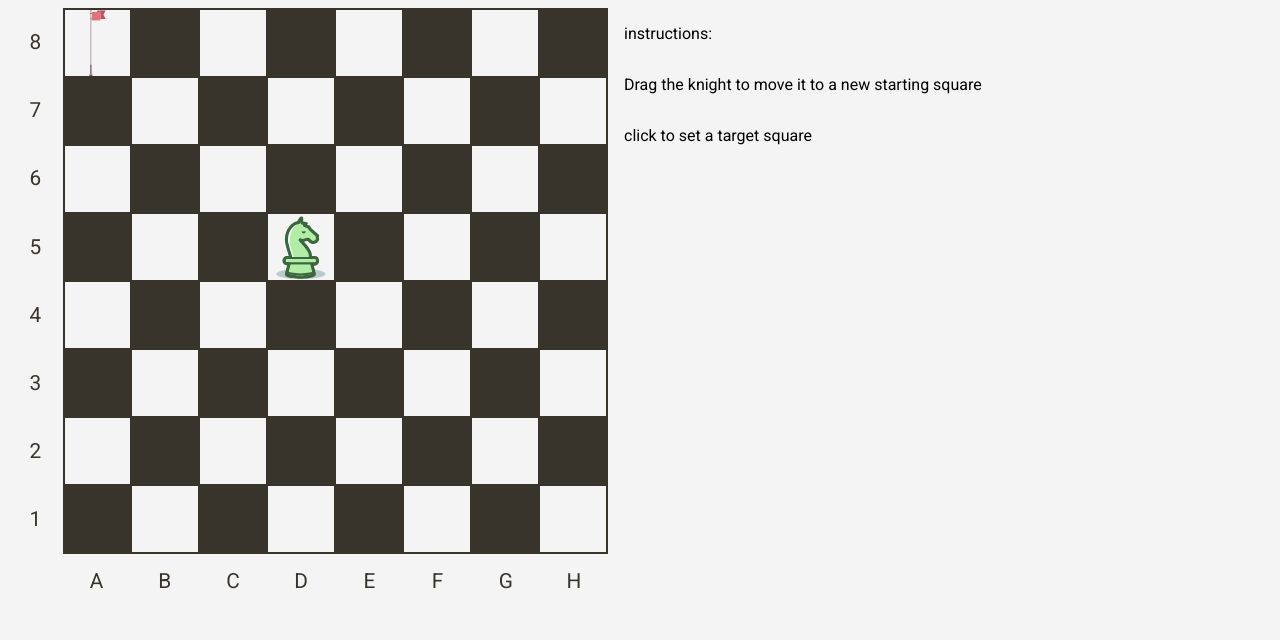
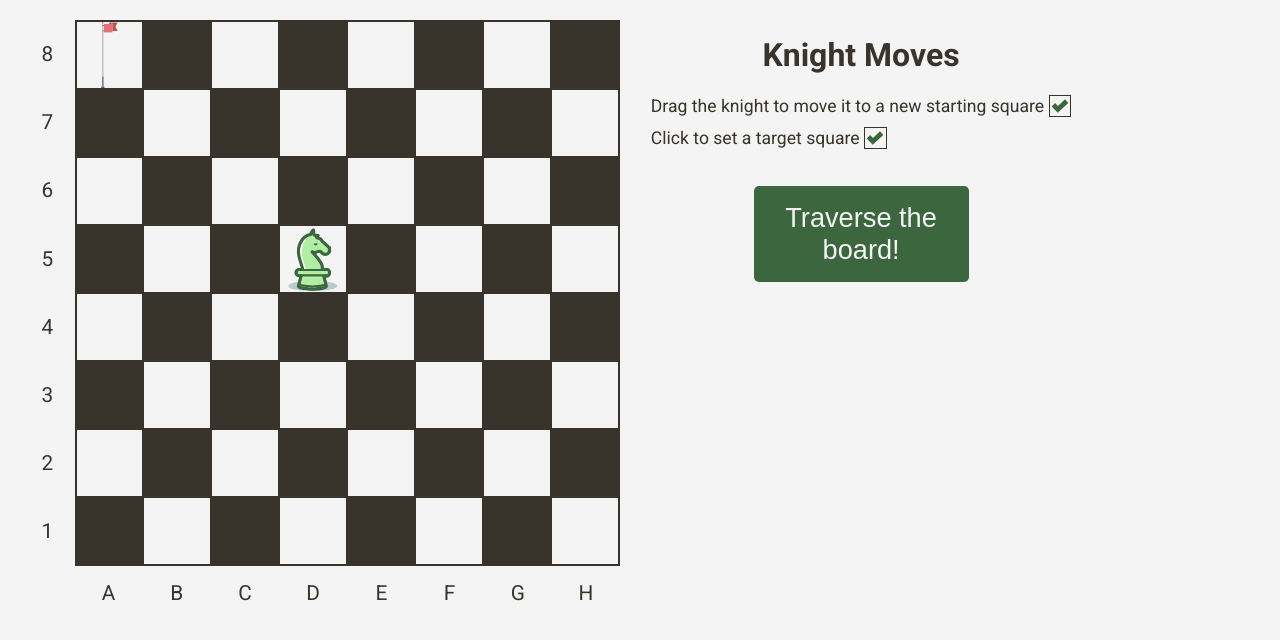
Before and after one commit to CasLinden/knight-moves, a website built with webpack: page src/template.html in a window 1280 px wide. Both pictures are taken after a click on the element 97 px from the left and 42 px from the top of the page. Built offline with nearby package versions, Linux system fonts and the light colour scheme.

Commit message:
started on an interface to let the user traverse the board

```diff
--- a/src/index.js
+++ b/src/index.js
@@ -3,3 +3,17 @@ import { board } from './board'
 import { knight } from './knight'
 import { Node } from './node';
 import { knightPath } from './knightpath';
+
+
+function execute() {
+  let btn = document.getElementById('traverse-button')
+  if (ready(btn)) {
+
+  }
+}
+
+
+function ready(btn) {
+  if (btn.classList.contains('set')) return true
+  return false
+}
--- a/src/knight.js
+++ b/src/knight.js
@@ -37,6 +37,7 @@ function draggableKnight(img) {
 
 function startDragging() {
   document.body.style.cursor = "grabbing";
+  document.getElementById('knightcheck').classList.remove('checked')
   let otherSquares = emptySquares();
   otherSquares.forEach((square) =>
     square.addEventListener("mouseup", dropKnight)
@@ -45,6 +46,7 @@ function startDragging() {
 
 function dropKnight() {
   document.querySelector(".knight").remove();
+  document.getElementById("knightcheck").classList.add("checked");
   let coords = this.getAttribute("data-coords");
   knight(coords);
   document.body.style.cursor = "pointer";
@@ -66,6 +68,8 @@ function setTargetSquare() {
   if(oldFlag) oldFlag.remove()
   let flag = flagpoleImg();
   this.appendChild(flag);
+  document.getElementById("flagcheck").classList.add("checked");
+  boardSet();
 }
 
 function knightImg() {
@@ -83,3 +87,11 @@ function flagpoleImg() {
   img.setAttribute("draggable", "false")
   return img
 }
+
+function boardSet() {
+  if (document.querySelector('.knight') && document.querySelector('.flagpole')) {
+  document.getElementById("traverse-button").classList.add('set');
+  } else {
+    document.getElementById("traverse-button").classList.remove("set");
+  }
+}
--- a/src/styles/main.scss
+++ b/src/styles/main.scss
@@ -2,10 +2,16 @@
 
 $primary-color: #38332b;
 $secondary-color: #f4f4f4;
+$third-color: #3C663E;
+$fourth-color: #B2EDA6;
+
 $box-shadow: 0 10px 20px rgba(0, 0, 0, 0.1), 0 6px 6px rgba(0, 0, 0, 0.1);
 
 * {
   box-sizing: border-box;
+  padding: 0;
+  margin: 0;
+  color: #38332b;
 }
 
 body {
@@ -16,6 +22,7 @@ body {
 #page-wrapper{
   display: flex;
   gap: 1rem;
+  margin:20px;
 }
 
 #board-wrapper{
@@ -28,6 +35,7 @@ body {
 
   grid-template-columns: 1fr 10fr;
   grid-template-rows: 10fr 1fr;
+  margin-right: 10px;
 }
 
 #leftofboard {
@@ -80,3 +88,47 @@ body {
   display: flex;
   flex-direction: column;
 }
+
+.centerer{
+  display: flex;
+  align-items: center;
+  justify-content: center;
+}
+
+h1{
+  margin: 1rem;
+}
+
+.condition{
+  margin: .3rem;
+  display: flex;
+  gap: .3rem;
+  align-items: center;
+  font-size: 1.1rem;
+}
+
+.checkbox{
+  border: 1px solid $primary-color;
+  height: 1.4rem;
+  width: 1.4rem;
+}
+
+.checked{
+  background-image: url('../assets/checkmark.svg');
+  background-size: contain;
+}
+
+#traverse-button{
+  margin: 2rem;
+  padding: 1rem;
+  width: 50%;
+  font-size: 1.7rem;
+  border-radius: 5px;
+  border: none;
+  background-color: #38332b;
+  color: #f4f4f4;
+}
+
+#traverse-button.set{
+  background-color: $third-color;
+}
--- a/src/template.html
+++ b/src/template.html
@@ -32,9 +32,19 @@
             </div>
         </div>
         <div id="side-panel">
-          <p>instructions:</p>
-          <p>Drag the knight to move it to a new starting square</p>
-          <p>click to set a target square</p>
+          <div class="centerer">
+              <h1>Knight Moves</h1>
+          </div>
+          <div class="condition">
+              <p>Drag the knight to move it to a new starting square</p>
+              <div class="checkbox checked" id="knightcheck"></div>
+          </div>
+          <div class="condition">
+              <p>Click to set a target square</p>
+              <div class="checkbox" id="flagcheck"></div>
+          </div>
+          <div class="centerer"><button id="traverse-button">Traverse the board!</button></div>
+          <div class="output"></div>
         </div>
     </div>
 </body>
```
Also changed, not shown: dist/bundle316bd3626aebd74c4350.js, dist/checkmark.svg (added), dist/index.html, src/assets/checkmark.svg (added), 2 other files.
